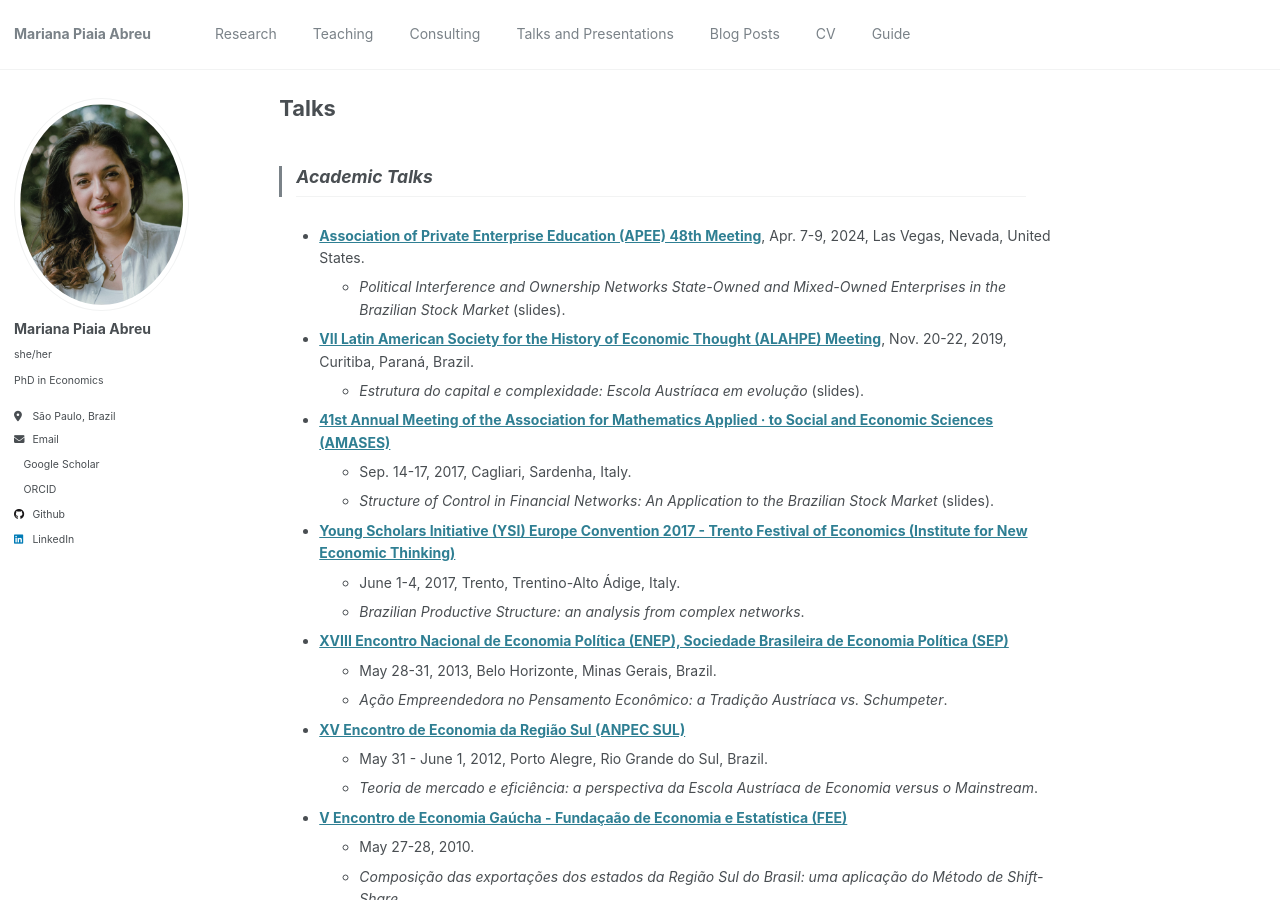
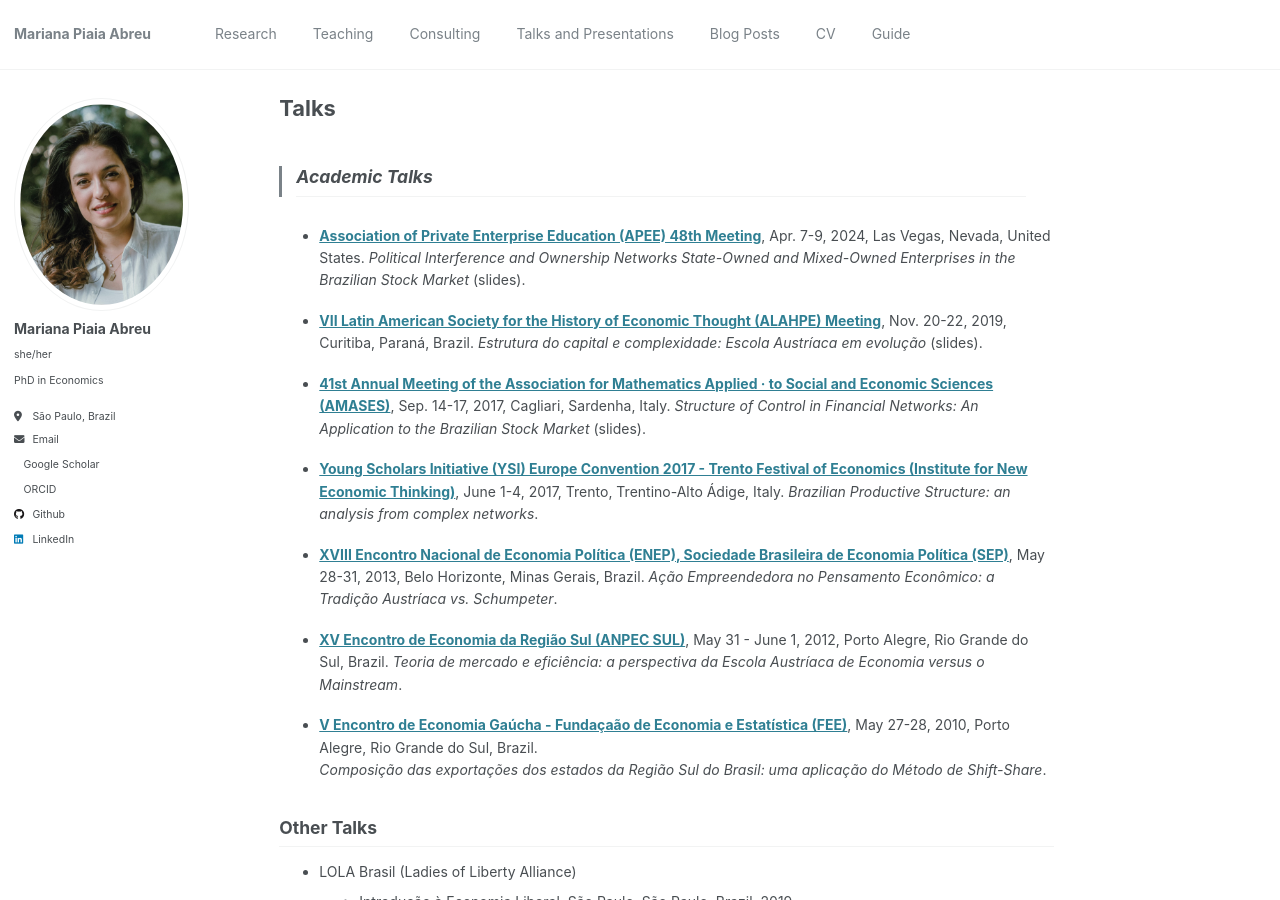
Before and after one commit to piaiaabreu/piaiaabreu.github.io, a Jekyll site: the page built from _pages/talks.md, in a window 1280 px wide and 900 px high. Built offline with Jekyll 4.4.1, drawn with Linux system fonts in a browser that asks for light colours; a style sheet for code colours, icons or effects is not loaded.

Commit message:
Update talks.md

```diff
--- a/_pages/talks.md
+++ b/_pages/talks.md
@@ -10,30 +10,25 @@ redirect_from:
 > ## Academic Talks
 
 * **[Association of Private Enterprise Education (APEE) 48th Meeting](https://apee.org/past-programs/)**, Apr. 7-9, 2024, Las Vegas, Nevada, United States.
-  * _Political Interference and Ownership Networks State-Owned and Mixed-Owned Enterprises in the Brazilian Stock Market_ (slides).
+_Political Interference and Ownership Networks State-Owned and Mixed-Owned Enterprises in the Brazilian Stock Market_ (slides).
 
 * **[VII Latin American Society for the History of Economic Thought (ALAHPE) Meeting](https://alahpe.org/wp-content/uploads/2021/01/Programa-ALAHPE-Curitiba.pdf)**, Nov. 20-22, 2019, Curitiba, Paraná, Brazil.
-  * _Estrutura do capital e complexidade: Escola Austríaca em evolução_ (slides).
+_Estrutura do capital e complexidade: Escola Austríaca em evolução_ (slides).
 
-* **[41st Annual Meeting of the Association for Mathematics Applied · to Social and Economic Sciences (AMASES)](https://www.amases.org/41st-annual-meeting-of-the-italian-association-for-mathematics-applied-to-economic-and-social-sciences-amases/)**
-  * Sep. 14-17, 2017, Cagliari, Sardenha, Italy.
-  * _Structure of Control in Financial Networks: An Application to the Brazilian Stock Market_ (slides).
+* **[41st Annual Meeting of the Association for Mathematics Applied · to Social and Economic Sciences (AMASES)](https://www.amases.org/41st-annual-meeting-of-the-italian-association-for-mathematics-applied-to-economic-and-social-sciences-amases/)**, Sep. 14-17, 2017, Cagliari, Sardenha, Italy.
+_Structure of Control in Financial Networks: An Application to the Brazilian Stock Market_ (slides).
 
-* **[Young Scholars Initiative (YSI) Europe Convention 2017 - Trento Festival of Economics (Institute for New Economic Thinking)](https://www.ineteconomics.org/events/trento-festival-of-economics)**
-  * June 1-4, 2017, Trento, Trentino-Alto Ádige, Italy.
-  * _Brazilian Productive Structure: an analysis from complex networks_.
+* **[Young Scholars Initiative (YSI) Europe Convention 2017 - Trento Festival of Economics (Institute for New Economic Thinking)](https://www.ineteconomics.org/events/trento-festival-of-economics)**, June 1-4, 2017, Trento, Trentino-Alto Ádige, Italy.
+_Brazilian Productive Structure: an analysis from complex networks_.
 
-* **[XVIII Encontro Nacional de Economia Política (ENEP), Sociedade Brasileira de Economia Política (SEP)](https://www.sep.org.br/01_sites/01/index.php/enep-2/enep-edicoes-anteriores/anais-dos-eneps)**
-  * May 28-31, 2013, Belo Horizonte, Minas Gerais, Brazil.
-  * _Ação Empreendedora no Pensamento Econômico: a Tradição Austríaca vs. Schumpeter_.
+* **[XVIII Encontro Nacional de Economia Política (ENEP), Sociedade Brasileira de Economia Política (SEP)](https://www.sep.org.br/01_sites/01/index.php/enep-2/enep-edicoes-anteriores/anais-dos-eneps)**, May 28-31, 2013, Belo Horizonte, Minas Gerais, Brazil.
+_Ação Empreendedora no Pensamento Econômico: a Tradição Austríaca vs. Schumpeter_.
 
-* **[XV Encontro de Economia da Região Sul (ANPEC SUL)](https://www.anpec.org.br/sul/2012/index.html)**
-  * May 31 - June 1, 2012, Porto Alegre, Rio Grande do Sul, Brazil.
-  * _Teoria de mercado e eficiência: a perspectiva da Escola Austríaca de Economia versus o Mainstream_.
+* **[XV Encontro de Economia da Região Sul (ANPEC SUL)](https://www.anpec.org.br/sul/2012/index.html)**, May 31 - June 1, 2012, Porto Alegre, Rio Grande do Sul, Brazil.
+_Teoria de mercado e eficiência: a perspectiva da Escola Austríaca de Economia versus o Mainstream_.
 
-* **[V Encontro de Economia Gaúcha - Fundaçaão de Economia e Estatística (FEE)](https://arquivofee.rs.gov.br/eventos/encontro-de-economia-gaucha/5-encontro-de-economia-gaucha-2010/)**
-  * May 27-28, 2010.
-  * _Composição das exportações dos estados da Região Sul do Brasil: uma aplicação do Método de Shift-Share_.
+* **[V Encontro de Economia Gaúcha - Fundaçaão de Economia e Estatística (FEE)](https://arquivofee.rs.gov.br/eventos/encontro-de-economia-gaucha/5-encontro-de-economia-gaucha-2010/)**, May 27-28, 2010, Porto Alegre, Rio Grande do Sul, Brazil.
+_Composição das exportações dos estados da Região Sul do Brasil: uma aplicação do Método de Shift-Share_.
 
 ## Other Talks
 
```
